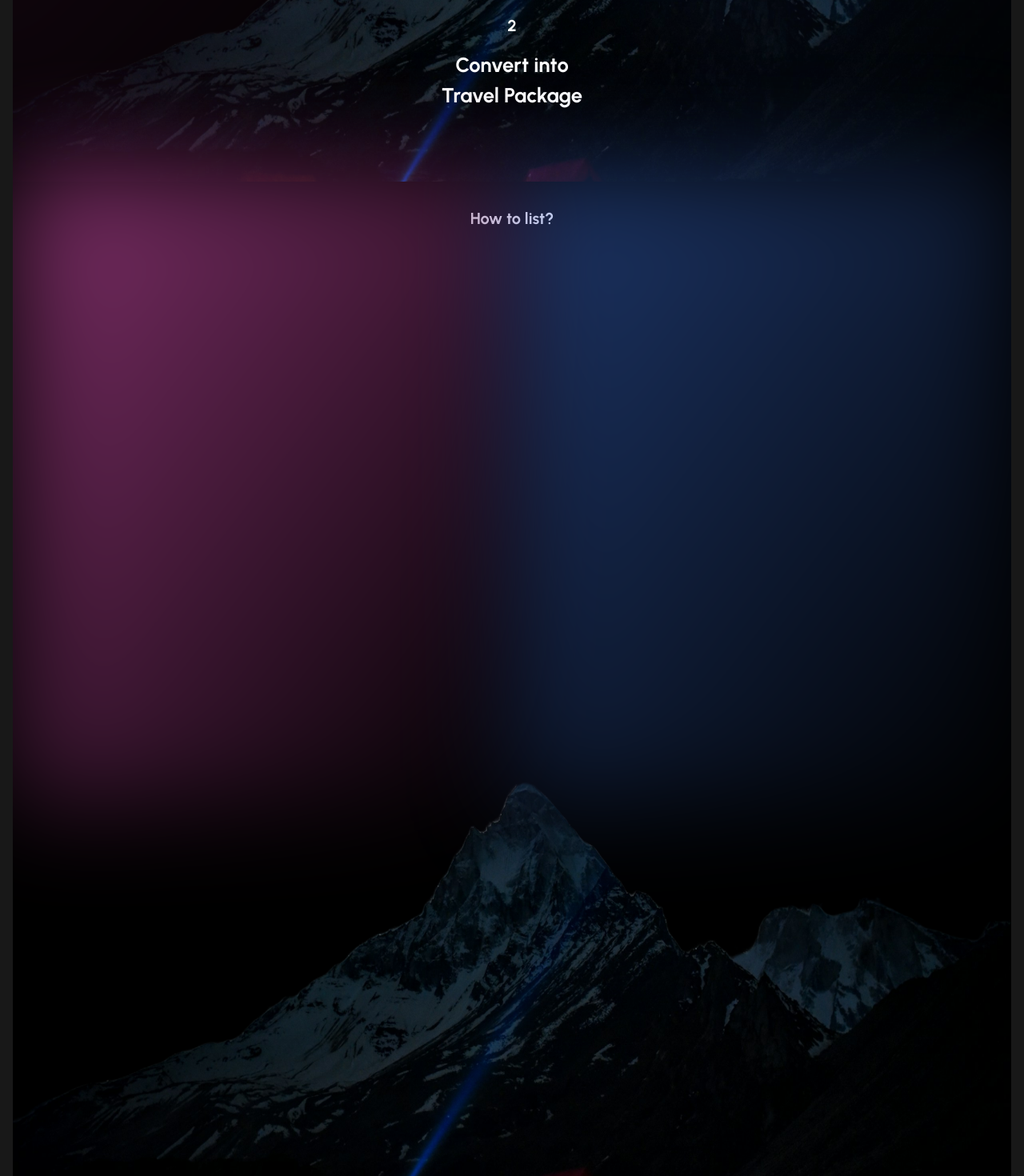
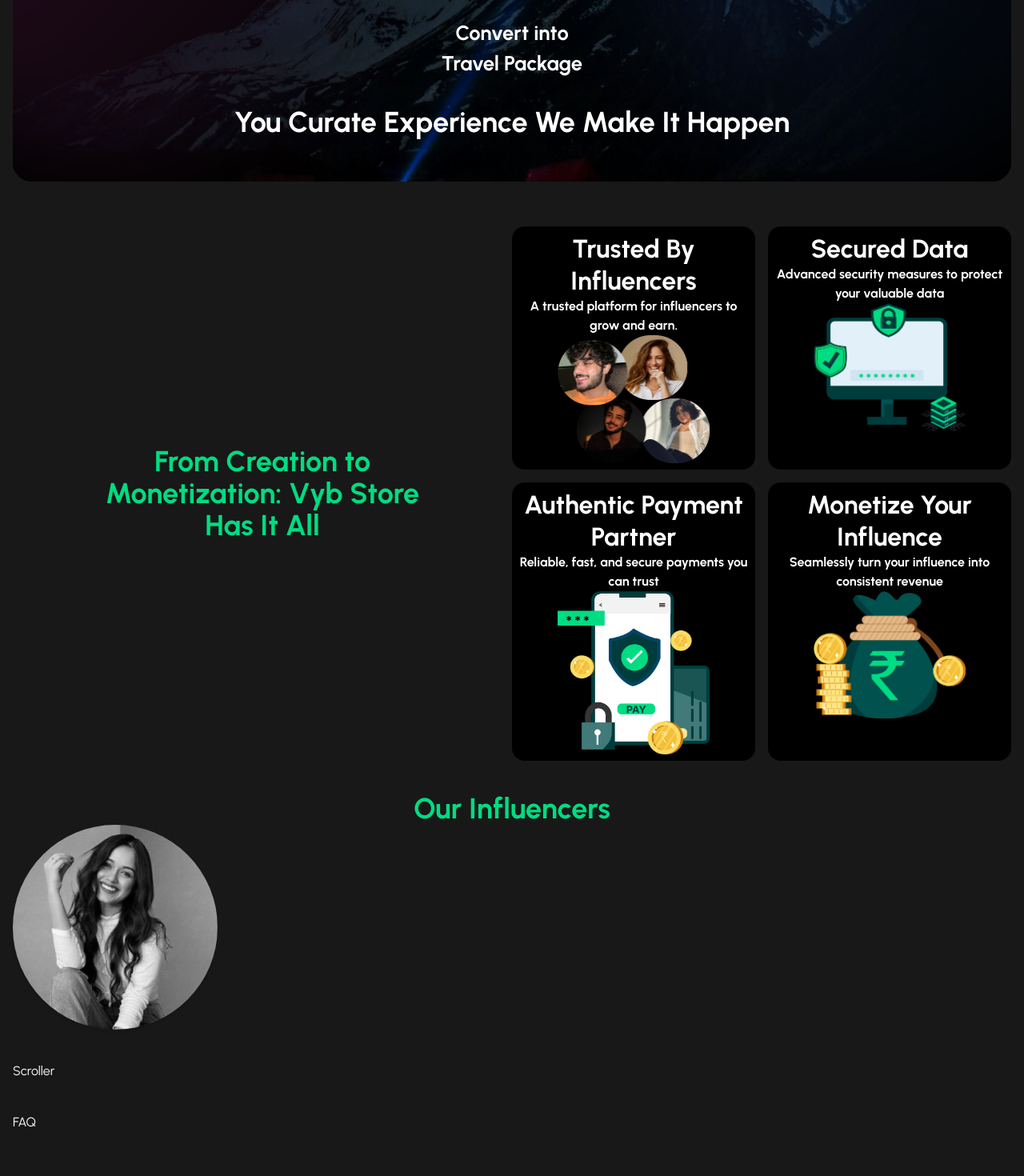
Before and after one commit to Aq7853gehc/tech-assigment, a Next.js app: page / in a window 1280 px wide. Shown: the part 2600-4070 px from the top of the page at 80% size. Built offline with nearby package versions, Linux system fonts and the light colour scheme.

Commit message:
working on ifluencer

```diff
--- a/app/page.tsx
+++ b/app/page.tsx
@@ -8,7 +8,7 @@
 
 const Home = ()=>{
   return (
-    <main className=" container mx-auto h-full flex flex-col gap-10 bg-[#181818] w-full px-[.5rem] md:px-[1rem] py-[.5rem]  md:py-[2.25rem] text-white ">
+    <main className=" container mx-auto h-full flex flex-col gap-10 bg-[#181818] w-full px-[.5rem] md:px-[1rem] py-[.5rem] max-sm:overflow-hidden md:py-[2.25rem] text-white ">
       <Navbar/>
       <Header/>
       <Actions/>
--- a/components/Acttions.tsx
+++ b/components/Acttions.tsx
@@ -97,16 +97,17 @@
                 </div>
               </div>
             ))}
+            <div></div>
           </div>
         </section>
         {/* for desktop */}
-        <section className="relative w-full h-full max-sm:hidden bg-black overflow-hidden">
+        <section className="relative w-full h-full max-sm:hidden bg-black overflow-hidden rounded-b-3xl">
           <h3 className="text-[2.125rem] font-bold text-center text-white pt-8">
             How to list?
           </h3>
 
-          <div className="absolute top-0 left-[-10rem] w-[50%] h-full rounded-full bg-gradient-to-br from-[#FF5FD2] to-[#000000] opacity-[0.1] blur-3xl" />
-          <div className="absolute top-0 right-[-10rem] w-[50%] h-full rounded-full bg-gradient-to-br from-[#4885FFD6] to-[#000000] opacity-[0.1] blur-3xl" />
+          <div className="absolute top-0 left-[-10rem] w-[50%] h-full rounded-full bg-gradient-to-br from-[#FF5FD2] to-[#000000] opacity-[0.2] blur-3xl" />
+          <div className="absolute top-0 right-[-10rem] w-[50%] h-full rounded-full bg-gradient-to-br from-[#4885FFD6] to-[#000000] opacity-[0.2] blur-3xl" />
 
           <img
             src="/images/travel/fotter.png"
@@ -114,7 +115,7 @@
             className="w-full object-cover"
           />
 
-          <svg className="absolute left-[10rem]  inset-0 w-full h-full">
+          <svg className="absolute md:left-[10rem] -top-10 inset-0 w-full h-full">
             <path
               d="M 0,0 A 150,100 0 0,0 1200,0"
               fill="none"
@@ -123,7 +124,7 @@
               strokeDasharray="10, 10"
             />
           </svg>
-          <div className="absolute w-full  top-[14.5rem] h-full">
+          <div className="absolute w-full  top-[12rem] h-full">
             <div className="max-w-[67rem] mx-auto w-full flex justify-between ">
               <div className="flex flex-col gap-4  items-center">
                 <FaPlane className={`w-10 h-10 rotate-45`} />
@@ -147,34 +148,68 @@
                 </p>
               </div>
             </div>
+            <div className="absolute w-full h-full top-[22rem]">
+              <h1 className=" text-[2.25rem] font-bold text-center w-full  ">
+                You Curate Experience We Make It Happen
+              </h1>
+            </div>
           </div>
         </section>
         {/* for mobile  */}
-        <section className="bg-black h-full w-full rounded-b-xl overflow-x-clip">
+        <section className="relative  bg-black h-full w-full md:hidden rounded-b-xl overflow-x-clip">
           <h3 className="text-xl font-bold text-center text-white pt-8">
             How to list?
           </h3>
-          <div className="relative flex justify-between h-[80vh]">
-            <div className="absolute -top-20 left-0 w-[50%] h-screen rounded-xl bg-gradient-to-br from-[#FF5FD2] to-[#000000] opacity-[0.5] blur-3xl" />
-            <div className="absolute -top-20 right-0 w-[50%] h-screen rounded-xl bg-gradient-to-br from-[#4885FFD6] to-[#000000] opacity-[0.5] blur-3xl" />
+          <div className="relative flex justify-between w-full h-[50vh]">
+            <div className="absolute -top-20 left-0 w-[50%] h-[100%] rounded-3xl bg-gradient-to-br from-[#FF5FD2] to-[#000000] opacity-[0.5] blur-3xl" />
+            <div className="absolute top-20 -right-10  w-[50%] h-[100%] rounded-3xl bg-gradient-to-br from-[#4885FFD6] to-[#000000] opacity-[0.6] blur-3xl" />
           </div>
           <img
             src="/images/travel/fotter.png"
             alt="footer image"
             className="w-full object-cover"
           />
-          <div cl>
 
-          </div>
-            <svg className="absolute top-0  inset-0 w-full h-full">
+          <svg className="absolute top-0  left-5  inset-0 w-full h-full">
             <path
-                d="M 0,0 A 150,100 0 0,0 370,0"
+              d="M 0,0 A 100,100 0 0,0 300,-100"
               fill="none"
               stroke="white"
               strokeWidth="2"
               strokeDasharray="5, 5"
             />
           </svg>
+          <div className="absolute w-full top-0 h-full">
+            <div className=" w-full flex justify-between ">
+              <div className="flex flex-col gap-4 relative top-9 left-2  items-center">
+                <FaPlane className={`w-7 h-7 rotate-45`} />
+                <h1 className="text-sm font-bold ">1</h1>
+                <p className="font-bold text-sm max-w-[5rem] w-full text-center">
+                  Create Itinerary
+                </p>
+              </div>
+              <div className="flex flex-col gap-4  relative top-[5.8rem]  items-center">
+                <FaPlane className={`w-7 h-7 rotate-0`} />
+                <h1 className="text-sm font-bold ">2</h1>
+                <p className="font-bold text-sm max-w-[7rem] w-full text-center">
+                  Convert into Travel Package
+                </p>
+              </div>
+              <div className="flex relative top-9  right-8 gap-4 flex-col items-center">
+                <FaPlane className={`w-7 h-7 -rotate-45`} />
+                <h1 className="text-sm font-bold ">3</h1>
+                <p className="font-bold text-sm max-w-[5rem] w-full text-center">
+                  Earn by sharing
+                </p>
+              </div>
+            </div>
+          </div>
+          <div className="absolute bottom-10 w-full">
+            <h1 className=" text-lg font-bold text-center w-full max-w-52 mx-auto ">
+              You Curate Experience We Make It Happen
+            </h1>
+          </div>
+          <div className="relative  rounded-xl w-full bg-transparent  h-10" />
         </section>
       </div>
     </main>
--- a/components/Feature.tsx
+++ b/components/Feature.tsx
@@ -1,8 +1,38 @@
+import Image from "next/image"
+
+
+
 const Feature = ()=> {
+    const cards = [
+        {title:"Trusted By Influencers", info:'A trusted platform for influencers to grow and earn.',img:"/images/illustrations/d.png"},
+        {title:"Secured Data", info:'Advanced security measures to protect your valuable data',img:"/images/illustrations/c.png"},
+        {title:"Authentic Payment Partner", info:'Reliable, fast, and secure payments you can trust',img:"/images/illustrations/a.png"},
+        {title:"Monetize Your Influence", info:'Seamlessly turn your influence into consistent revenue',img:"/images/illustrations/b.png"},
+    ]
     return (
-        <div>Feature</div>
+        <main className="flex max-sm:flex-col justify-between  max-sm:gap-4 ">
+            <div className="flex justify-center items-center  flex-1">
+                <h1 className="text-[#00DC82] text-xl md:text-4xl max-w-[28rem] font-bold text-center" >From Creation to Monetization: Vyb Store Has It All</h1>
+            </div>
+            <div className="grid grid-cols-2 gap-2 md:gap-4 flex-1">
+        {cards.map((itm,idx)=>(
+            <Card title={itm.title} info={itm.info} img={itm.img} idx={idx} key={idx}/>
+        ))}
+            </div>
+        </main>
     )
 }
 
 
+const Card =({title,img,info,idx}:{title:string,img:string,info:string,idx:number})=>{
+
+    return(
+        <div className={`bg-black max-w-sm max-sm:gap-4  flex  rounded-2xl flex-col items-center   py-2 px-2`}>
+            <h1 className="text-base md:text-[2rem] md:leading-10 font-bold md:w-72 text-center">{title}</h1>
+            <p className="text-center text-xs max-w-xs md:text-base font-medium  md:font-bold">{info}</p>
+            <Image src={img} alt="imaga" width={190} height={160} className=" object-container max-sm:size-[5rem] "/>
+        </div>
+    )
+}
+
 export default Feature
--- a/components/Influencer.tsx
+++ b/components/Influencer.tsx
@@ -1,6 +1,20 @@
+import Image from "next/image"
+
 const Influencer = ()=>{
+    const pics = [
+        "/images/infulencer/1.png",
+        "/images/infulencer/2.png",
+        "/images/infulencer/3.png",
+
+    ]
     return (
-        <div>Influnecer</div>
+        <main className="flex flex-col w-full justify-between">
+            <h1 className="text-[#00dc82] text-4xl font-bold text-center">Our Influencers</h1>
+            <div className="size-64 rounded-full grayscale hover:grayscale-0">
+            <div className="bg-gradient-to-r absolute opacity-0 hover:opacity-100 left-2 z-[-1] top-3 rounded-full from-[#FF5D5D] to-[#4794ff] w-full h-full"/>
+            <Image src={pics[0]} alt="pics" width={268} height={268} className="object-contain rounded-full drop-shadow-md z-[10]"/>
+            </div>
+        </main>
     )
 }
 
--- a/components/Navbar.tsx
+++ b/components/Navbar.tsx
@@ -28,7 +28,7 @@
         </div>
       </div>
 
-      <div className="md:flex  flex-1 hidden items-center justify-around ">
+      <div className="lg:flex  flex-1 hidden items-center justify-around ">
         {/*nav links */}
         <h2 className="text-[2rem]">Fav Creator</h2>
         <h2 className="text-[2rem]">Merchandise</h2>
```
Lines whose indentation alone changed are shown as unchanged.
